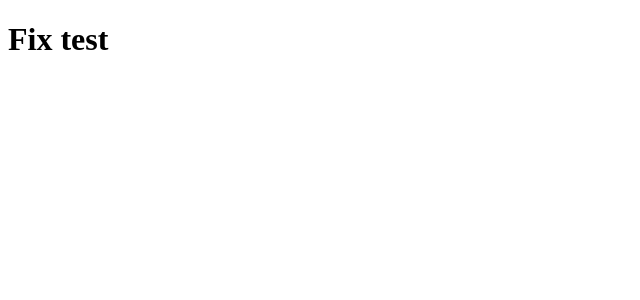
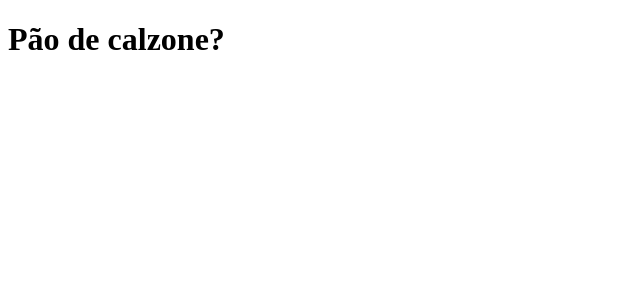
Before and after one commit to lgmeyer/clone-tabnews, a Next.js app: page / in a window 1280 px wide. Shown: the top 300 px of the page, without its empty margins (0-640 px from the left). Built offline with nearby package versions, Linux system fonts and the light colour scheme.

Commit message:
change index page content

```diff
--- a/pages/index.js
+++ b/pages/index.js
@@ -1,5 +1,5 @@
 function Home() {
-    return <h1>Fix test</h1>
+    return <h1>Pão de calzone?</h1>
 }
 
 export default Home;
```
